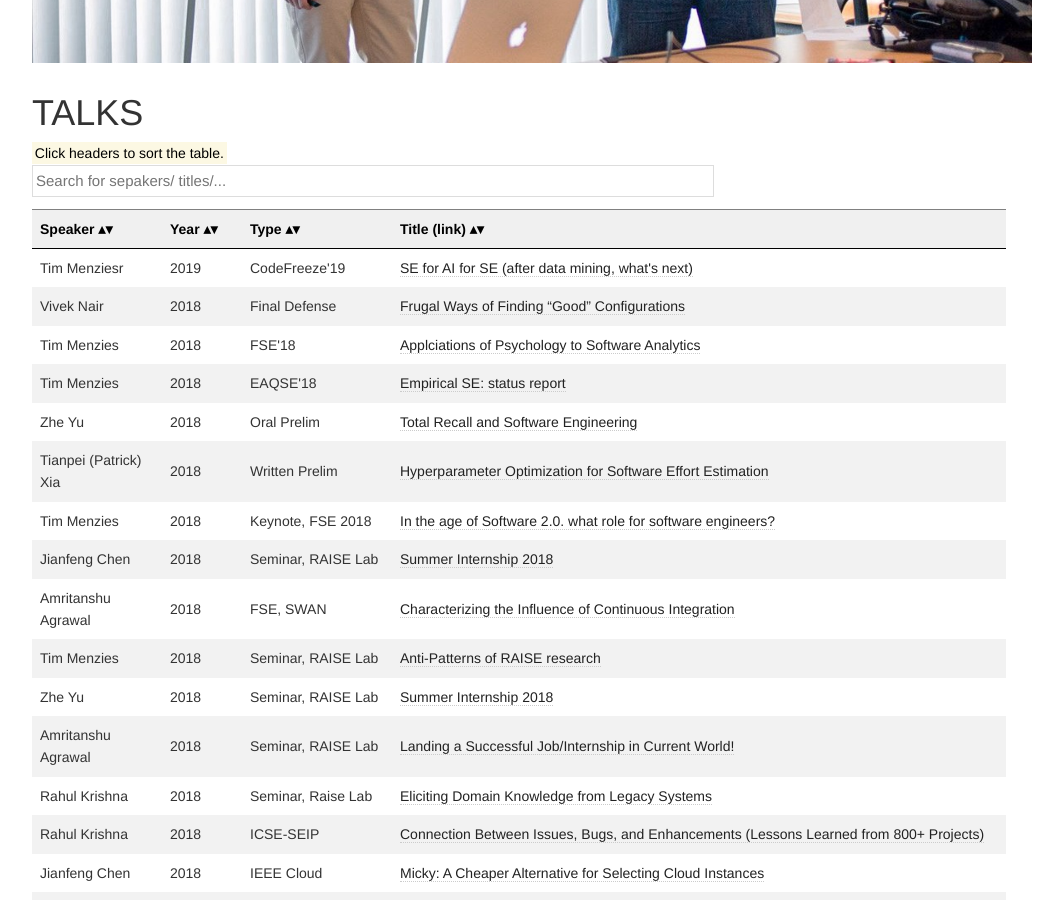
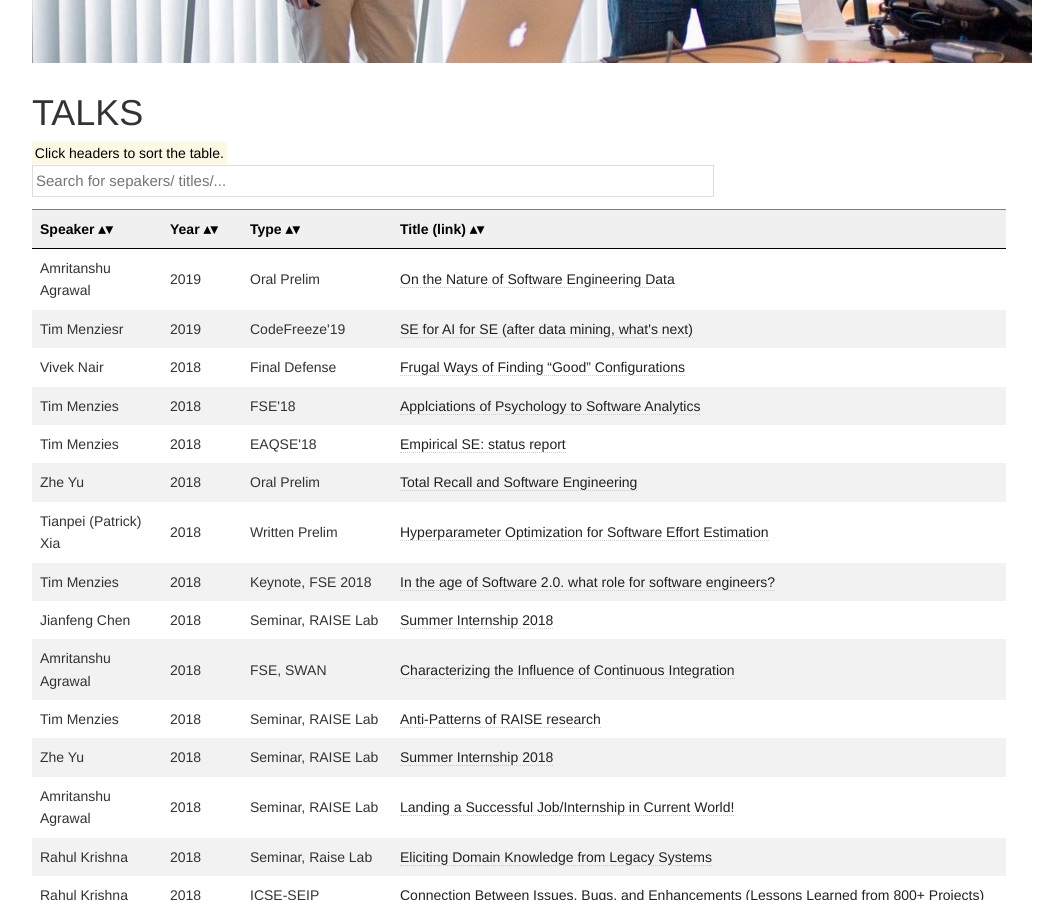
Before and after one commit to ai-se/ai-se.github.io, a Jekyll site: the page built from talks/index.html, in a window 1280 px wide and 900 px high, scrolled down 613 px. Shown: the whole window, without its empty margins (126-1189 px from the left). Built offline with Jekyll 4.4.1, drawn with Linux system fonts in a browser that asks for light colours.

Commit message:
Update index.html

```diff
--- a/talks/index.html
+++ b/talks/index.html
@@ -37,6 +37,13 @@
 	<tr><th width="130">Speaker</th><th width="80">Year</th><th width="150">Type</th><th>Title (link)</th></tr>
 </thead>
 <tbody>
+
+<tr>
+	<td>Amritanshu Agrawal</td>
+	<td>2019</td>
+	<td>Oral Prelim</td>
+	<td><a href="http://tiny.cc/amrit18oral">On the Nature of Software Engineering Data</a></td>
+</tr>
 	<tr>
 	<td>Tim Menziesr</td>
 	<td>2019</td>
```
